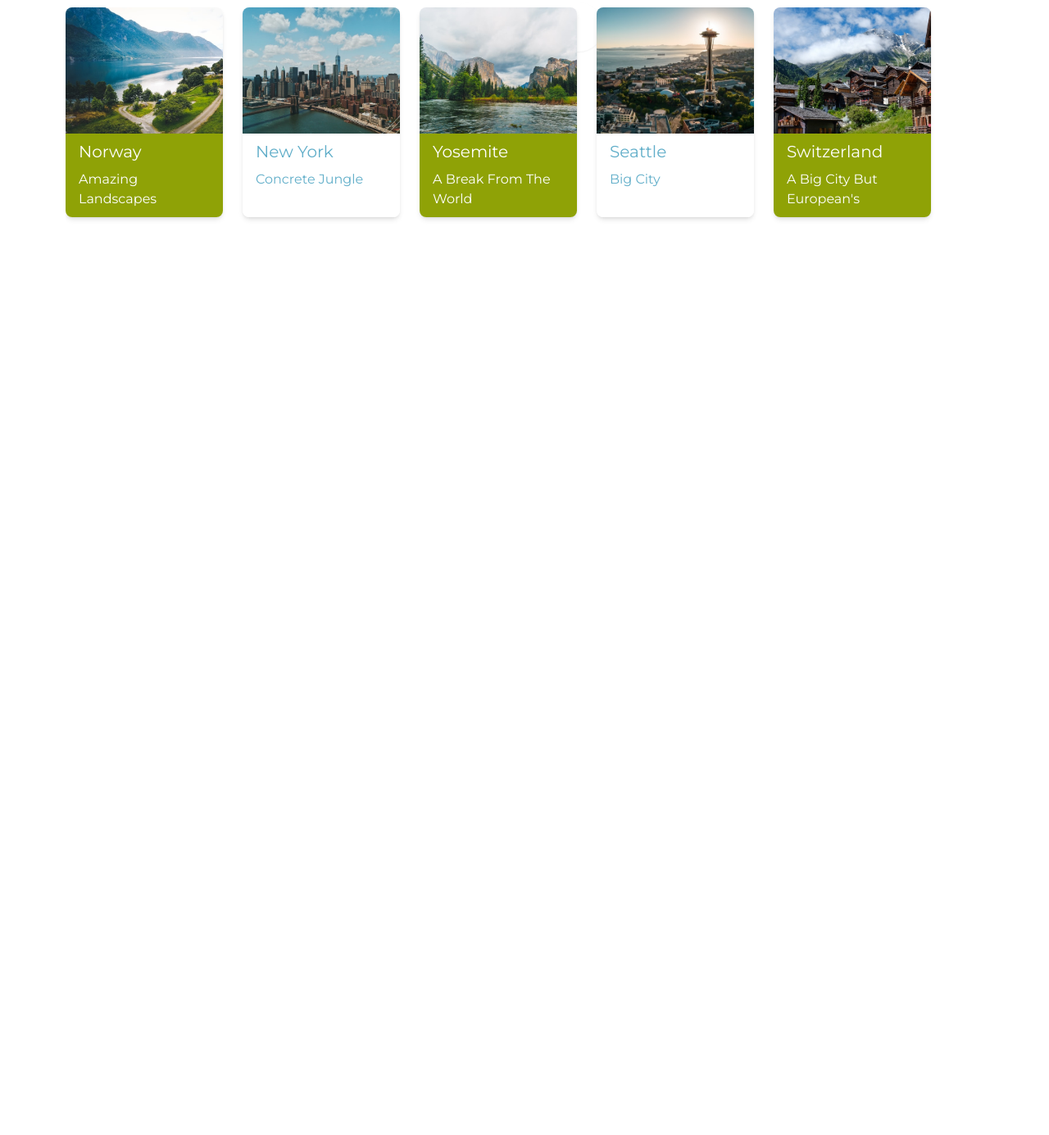
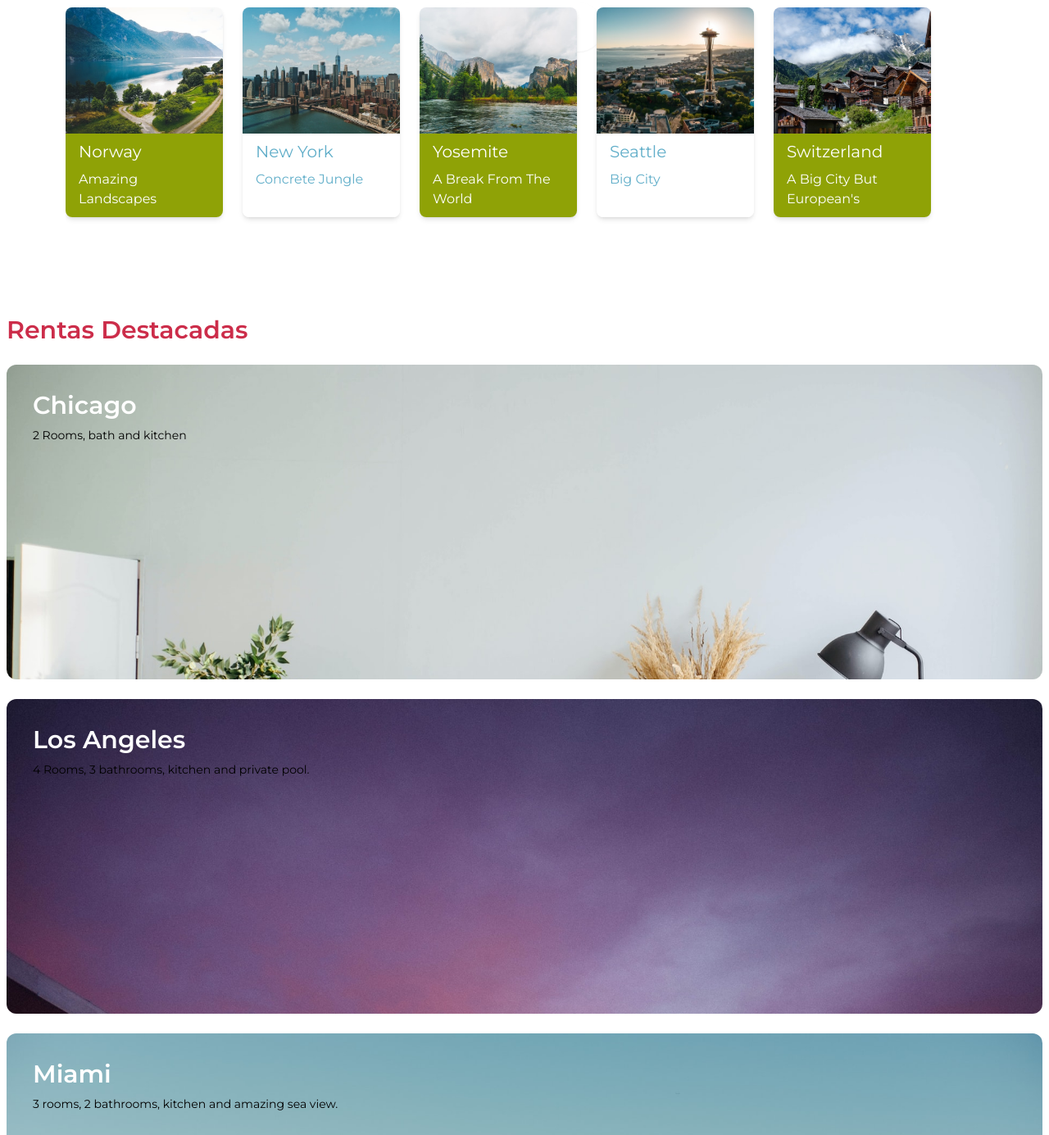
Before and after one commit to ABeltran516/Travels_on_Tailwind, a website: page public/index.html in a window 1280 px wide. Shown: the part 447-1832 px from the top of the page at 82% size. Before the commit the page ends 808 px from the top, so only its background shows below. Drawn offline with Linux system fonts and the light colour scheme.

Commit message:
style: sección rentas destacadas

```diff
--- a/public/index.html
+++ b/public/index.html
@@ -70,7 +70,34 @@
                 </div>
             </div>
         </div>
-        <div id="Rentas_destacadas"></div>
+        <div class="px-2 h-full w-full" id="Rentas_destacadas">
+            <div>
+                <p class="text-3xl text-primary font-semibold pb-6 mt-6">Rentas Destacadas</p>
+                <div class="w-full h-full flex flex-col space-y-6 items-center justify-center">
+
+                    <div class="w-full h-96 bg-chicago bg-cover rounded-xl">
+                        <p class="Card-title">Chicago</p>
+                        <p class="text-sm pl-8 text-black mr-24">2 Rooms, bath and kitchen</p>
+                    </div>
+
+                    <div class="w-full h-96 bg-LA bg-cover rounded-xl">
+                        <p class="Card-title">Los Angeles</p>
+                        <p class="text-sm pl-8 text-black mr-24">4 Rooms, 3 bathrooms, kitchen and private pool.</p>
+                    </div>
+
+                    <div class="w-full h-96 bg-miami bg-cover rounded-xl">
+                        <p class="Card-title">Miami</p>
+                        <p class="text-sm pl-8 text-black mr-24">3 rooms, 2 bathrooms, kitchen and amazing sea view.</p>
+                    </div>
+
+                    <div class="w-full h-96 bg-bali bg-cover rounded-xl">
+                        <p class="Card-title">Bali</p>
+                        <p class="text-sm pl-8 text-black mr-24">2 rooms, 2 bathrooms, kitchen & private pool.</p>
+                    </div>
+
+                </div>
+            </div>
+        </div>
     </section>
     <footer>
 
--- a/src/css/tailwind.css
+++ b/src/css/tailwind.css
@@ -3,9 +3,16 @@
 @tailwind utilities;
 @plugin "@tailwindcss/typography";
 
+
+/* Recuerda qué Apply pertenece al grupo de las directivas. */
 .Card {
     @apply w-48 h-64 shadow-md rounded-lg flex-none transform transition-all hover:-translate-y-4 hover:shadow-xl
 }
+
+.Card-title {
+    @apply text-3xl px-8 pt-8 pb-2 font-semibold text-white
+}
+
 
 
 
```
Also changed, not shown: public/css/tailwind.css.
